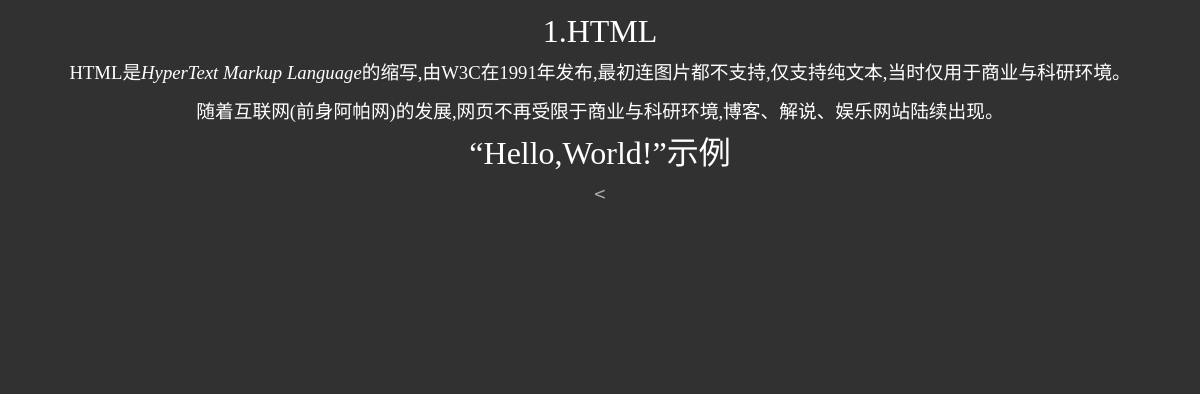
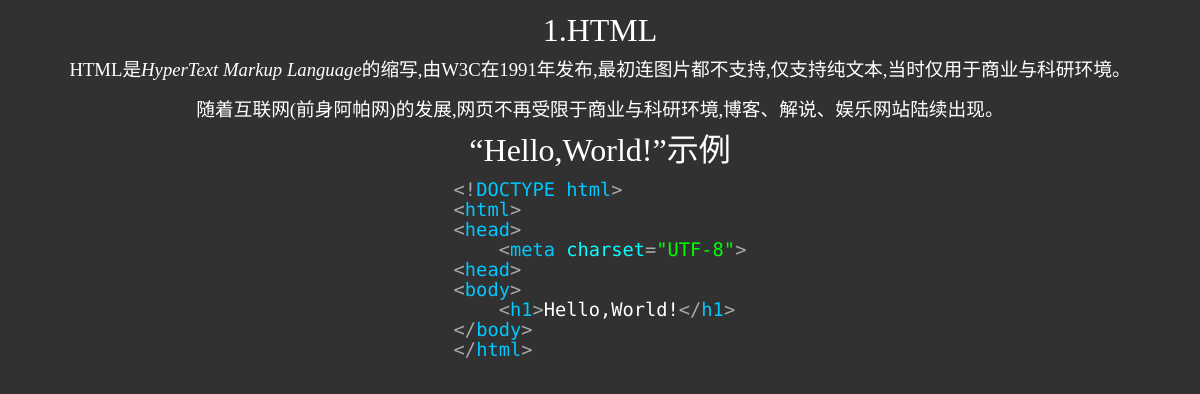
Before and after one commit to T-PageCode/WebGuide, an Electron app: page app/index.html in a window 1200 px wide. Both pictures are taken after a click on the button "开始". Drawn offline with Linux system fonts and the light colour scheme.

Commit message:
优化并增加HelloWorld代码

```diff
--- a/app/index.html
+++ b/app/index.html
@@ -16,7 +16,15 @@
         <h3 class="go-div-text">随着互联网(前身阿帕网)的发展,网页不再受限于商业与科研环境,博客、解说、娱乐网站陆续出现。</h3>
         <h1 class="go-div-text">“Hello,World!”示例</h1>
         <h3 class="go-div-text code">
-            <span class="code-color1">&lt;</span>
+            <span class="code-color1">&lt;!</span><span class="code-color2">DOCTYPE&nbsp;html</span><span class="code-color1">&gt;</span><br>
+            <span class="code-color1">&lt;</span><span class="code-color2">html</span><span class="code-color1">&gt;</span><br>
+            <span class="code-color1">&lt;</span><span class="code-color2">head</span><span class="code-color1">&gt;</span><br>
+            <span class="code-color1">&nbsp;&nbsp;&nbsp;&nbsp;&lt;</span><span class="code-color2">meta</span><span class="code-color3">&nbsp;charset</span><span class="code-color1">=</span><span class="code-color4">"UTF-8"</span><span class="code-color1">&gt;</span><br>
+            <span class="code-color1">&lt;</span><span class="code-color2">head</span><span class="code-color1">&gt;</span><br>
+            <span class="code-color1">&lt;</span><span class="code-color2">body</span><span class="code-color1">&gt;</span><br>
+            <span class="code-color1">&nbsp;&nbsp;&nbsp;&nbsp;&lt;</span><span class="code-color2">h1</span><span class="code-color1">&gt;</span><span class="code-color5">Hello,World!</span><span class="code-color1">&lt;/</span><span class="code-color2">h1</span><span class="code-color1">&gt;</span><br>
+            <span class="code-color1">&lt;/</span><span class="code-color2">body</span><span class="code-color1">&gt;</span><br>
+            <span class="code-color1">&lt;/</span><span class="code-color2">html</span><span class="code-color1">&gt;</span><br>
         </h3>
     </div>
     <script src="./script.js"></script>
--- a/app/script.js
+++ b/app/script.js
@@ -7,11 +7,7 @@
     if (event.key === 'Enter' || event.key === ' ') {
         go_div_show();
     }
-    else if (event.key === 'g') {
-        lastKey = 'g';
-    }
-    else if (event.key === 'o' && lastKey === 'g') {
-        go_div_show();
-        lastKey = '';
-    }
 });
+document.addEventListener("contextmenu",(e) => {
+    e.preventDefault();
+})
--- a/app/style.css
+++ b/app/style.css
@@ -1,5 +1,8 @@
 *{
     font-weight: 200;
+    white-space: nowrap;
+    margin: 0;
+    padding: 0;
 }
 body{
     background-color: rgb(8, 8, 8);
@@ -9,13 +12,13 @@
 }
 #text1{
     position: fixed;
-    top: 8px;
+    top: 33px;
     left: 50%;
     transform: translate(-50%,-50%);
     color: rgb(255, 255, 255);
     background-color: rgb(80,80,80);
     font-size: 40px;
-    text-shadow: 0 0 20px rgb(255,255,255);
+    text-shadow: 0 0 10px rgb(255,255,255);
     width: 100%;
     height: 70px;
     display: flex;
@@ -24,32 +27,34 @@
 }
 #text2{
     position: fixed;
-    top: 100px;
-    left: 20%;
+    top: 120px;
+    left: 220px;
     transform: translate(-50%,-50%);
     color: rgb(255, 255, 255);
     font-size: 50px;
-    text-shadow: 0 0 10px rgb(255,255,255);
+    text-shadow: 0 0 15px rgb(255,255,255);
 }
 #text3{
     position: fixed;
-    top: 230px;
-    left: 35%;
+    top: 220px;
+    left: 370px;
     transform: translate(-50%,-50%);
     color: rgb(255, 255, 255);
     font-size: 30px;
-    text-shadow: 0 0 10px rgb(255,255,255);
+    text-shadow: 0 0 15px rgb(255,255,255);
 }
 .go-div-text{
     color: white;
     font-weight: 200;
     text-align: center;
     line-height: 20px;
+    white-space: pre-wrap;
+    margin-top: 20px;
 }
 #btn1{
     position: fixed;
-    top: 250px;
-    left: 12%;
+    top: 220px;
+    left: 120px;
     transform: translate(-50%,-50%);
     width: 150px;
     height: 40px;
@@ -87,6 +92,25 @@
 .code-color1{
     color: rgb(170,170,170);
 }
+.code-color2{
+    color: rgb(0,200,255);
+}
+.code-color3{
+    color: rgb(0,255,255);
+}
+.code-color4{
+    color: rgb(0,255,0);
+}
+.code-color5{
+    color: white;
+}
 .code{
-    font-family: "Consolas","JetBrains Mono",Ubuntu,system-ui,"Comic Sans MS";
+    color: white;
+    font-weight: 200;
+    line-height: 20px;
+    white-space: nowrap;
+    margin: 20px auto 0;
+    width: fit-content;
+    text-align: left;
+    font-family: "Consolas","JetBrains Mono","Ubuntu Mono",monospace;
 }
--- a/package.json
+++ b/package.json
@@ -1,6 +1,6 @@
 {
   "name": "WebGuide",
-  "version": "1.2.0",
+  "version": "1.2.1",
   "description": "T-PageCode",
   "main": "app/main.js",
   "scripts": {
```
